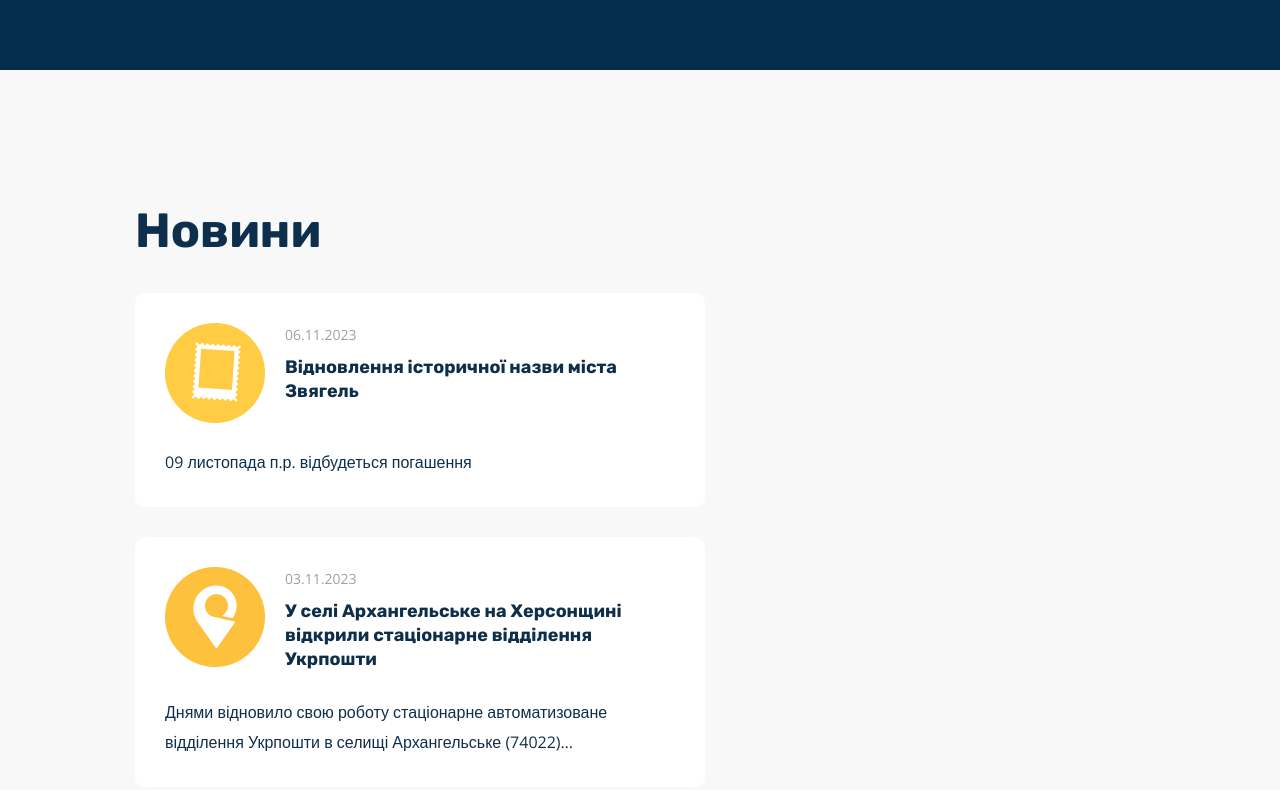
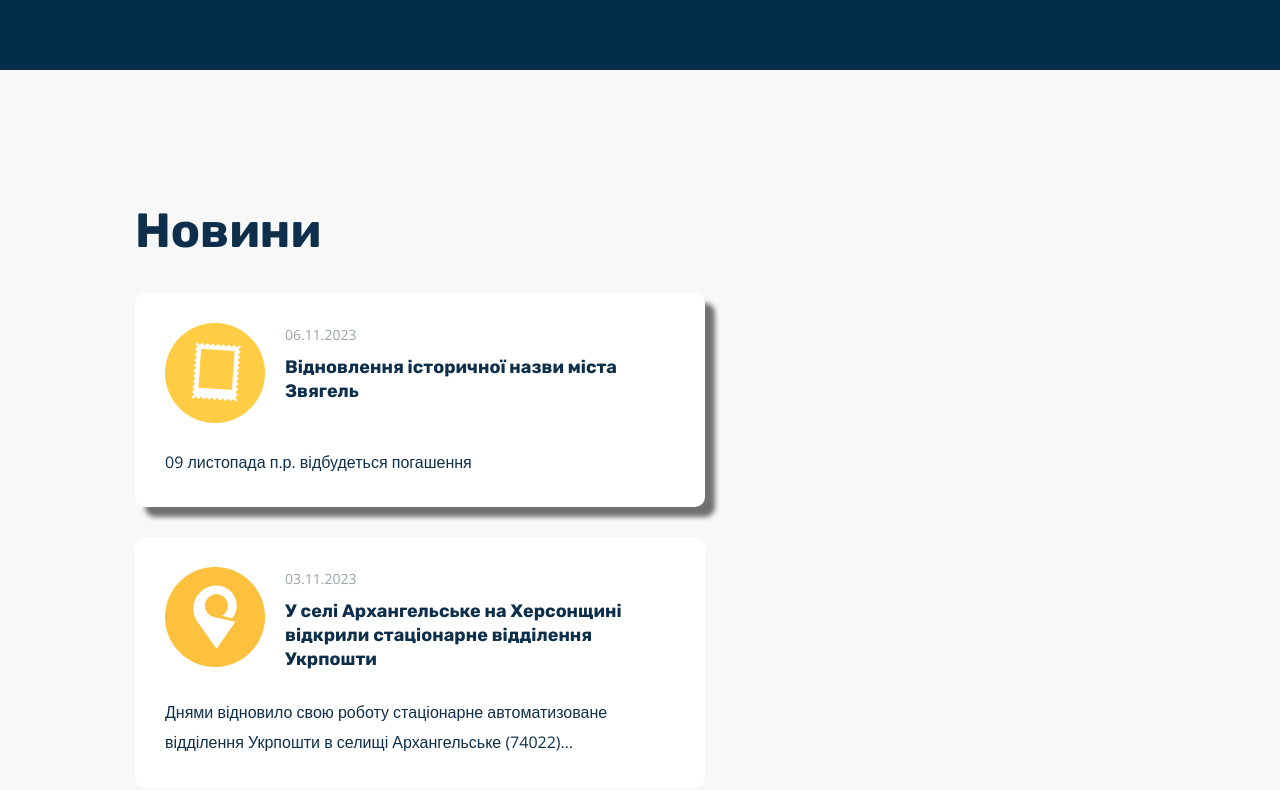
Before and after one commit to VladRyabich/Ukrposhta-project, a plain HTML site: page index.html in a window 1280 px wide. In both pictures the pointer is over the item 420 px from the left and 4645 px from the top of the page. Shown: the part 4245-5035 px from the top of the page. Drawn offline with nearby package versions, Linux system fonts and the light colour scheme.

Commit message:
- final changes project

```diff
--- a/css/styles.css
+++ b/css/styles.css
@@ -492,6 +492,13 @@ header {
     background-color: var(--card-bg-cl);
 }
 
+.news-item:hover,
+.news-item:focus {
+    box-shadow: 10px 10px 5px 0 rgba(0,0,0,0.55);
+
+    transition: all 0.3s;
+}
+
 .news-link {
     display: flex;
 }
--- a/index.html
+++ b/index.html
@@ -441,7 +441,7 @@
                                 вторгнення на територію нашої
                                 держави, Укрпошта, окрім основних…</p>
                             <a href="#" class="more-details-link financial-link">
-                                Докладніше &#62;
+                                Докладніше <span class="link-span">&#62;</span>
                             </a>
                         </div>
 
```
